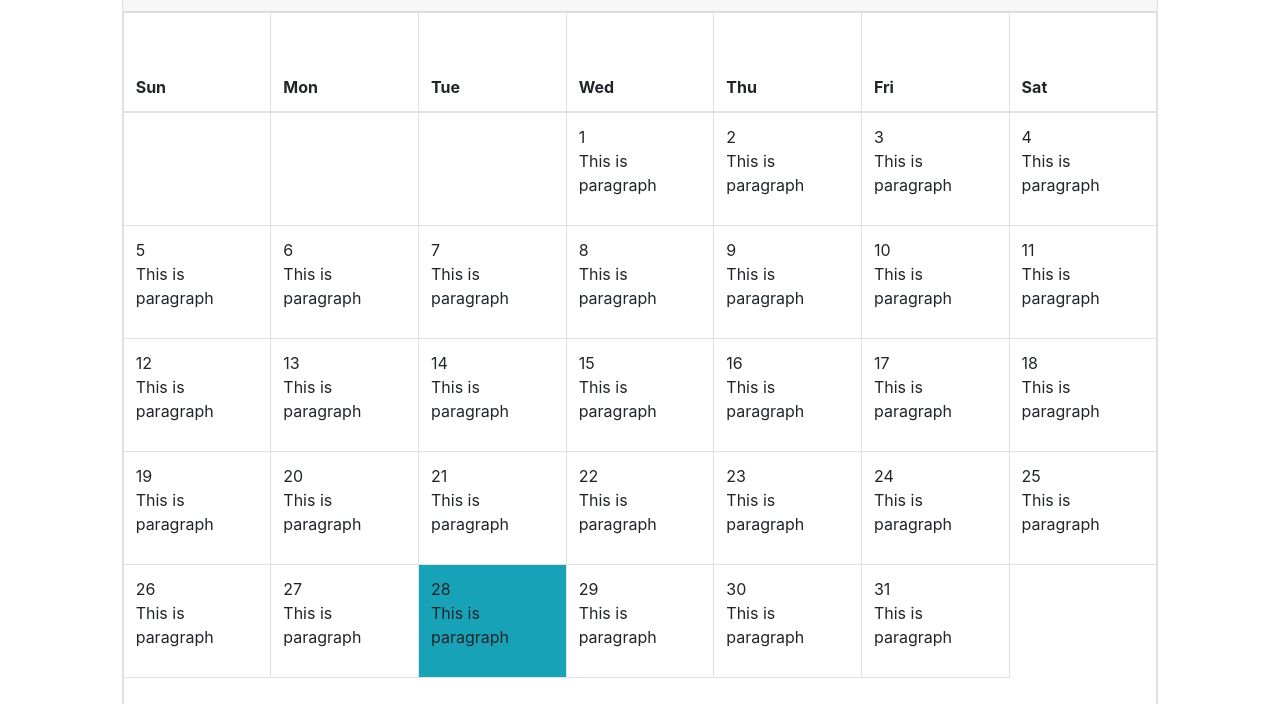
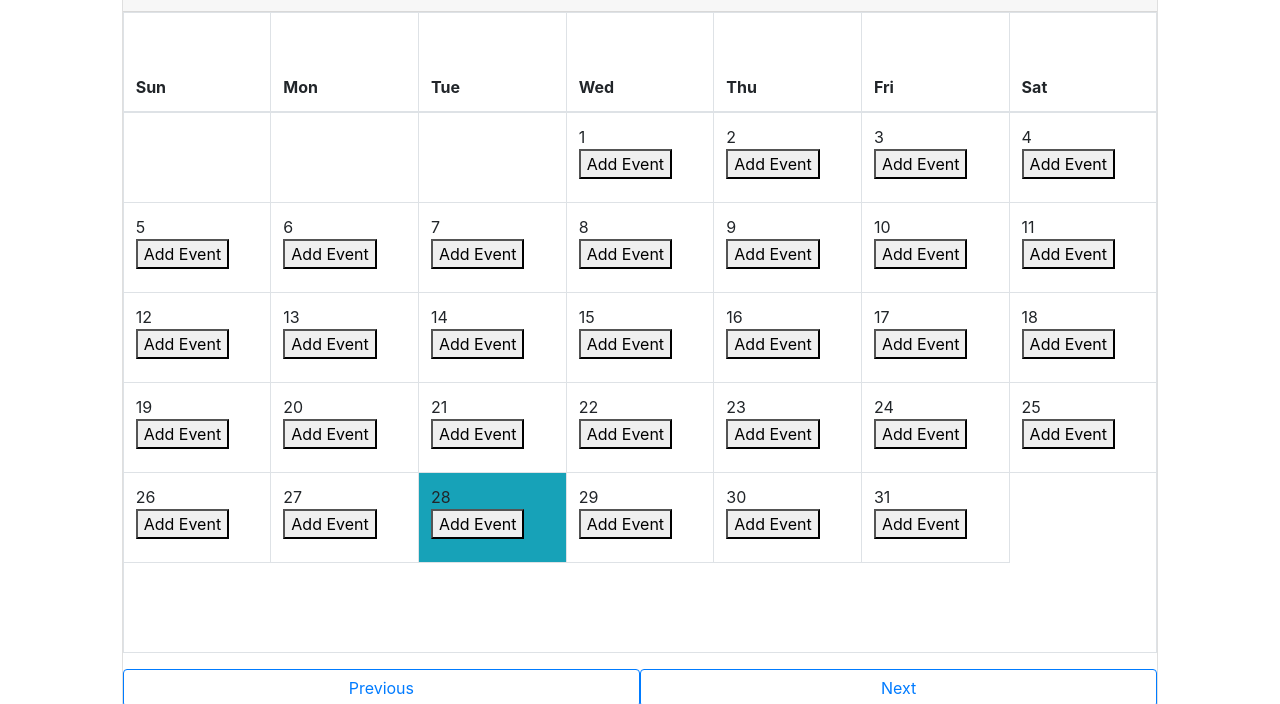
Before and after one commit to dilanpace1496/To-Do-List---Scheduler, a plain HTML site: page index.html in a window 1280 px wide. Shown: the part 96-800 px from the top of the page. Drawn offline with nearby package versions, Linux system fonts and the light colour scheme.

Commit message:
Midterm Final Changes

```diff
--- a/js/calendarmonth.js
+++ b/js/calendarmonth.js
@@ -64,13 +64,19 @@ function showCalendar(month, year) {
             else {
                 cell = document.createElement("td");
                 cellText = document.createTextNode(date);
-                var paragraph = document.createElement("P");
-                paragraph.innerHTML = "This is paragraph";
+                var lineSpace = document.createElement("br");
+                var button = document.createElement("button");
+                button.innerHTML = "Add Event";
+                button.id = "createEventButton";
+                button.onclick = function () { makeEvent(); };
+
+
                 if (date === today.getDate() && year === today.getFullYear() && month === today.getMonth()) {
                     cell.classList.add("bg-info");
                 } // color today's date
                 cell.appendChild(cellText);
-                cell.appendChild(paragraph);
+                cell.appendChild(lineSpace);
+                cell.appendChild(button);
                 row.appendChild(cell);
                 date++;
             }
--- a/js/main.js
+++ b/js/main.js
@@ -83,7 +83,7 @@ function saveMessage(dateLabel, name, startTime, endTime, colorLabel, locationLa
 
   })
 
-
+  gotoCalendar();
 }
 
 
@@ -98,6 +98,14 @@ function getEventsofDate(date) {
   //var x = $("li").toArray()
   //console.log(snapshot.val().-LzeQLaAs7zwSS7zxyHy);
   //array = Object.values(snapshot.val())
+}
+
+function makeEvent(){
+  window.location.replace("createEvent.html");
+}
+
+function gotoCalendar(){
+  window.location.replace("index.html");
 }
 
 
```
Also changed, not shown: createEvent.html (+2 -2 lines), index.html (+1 -0 lines).
